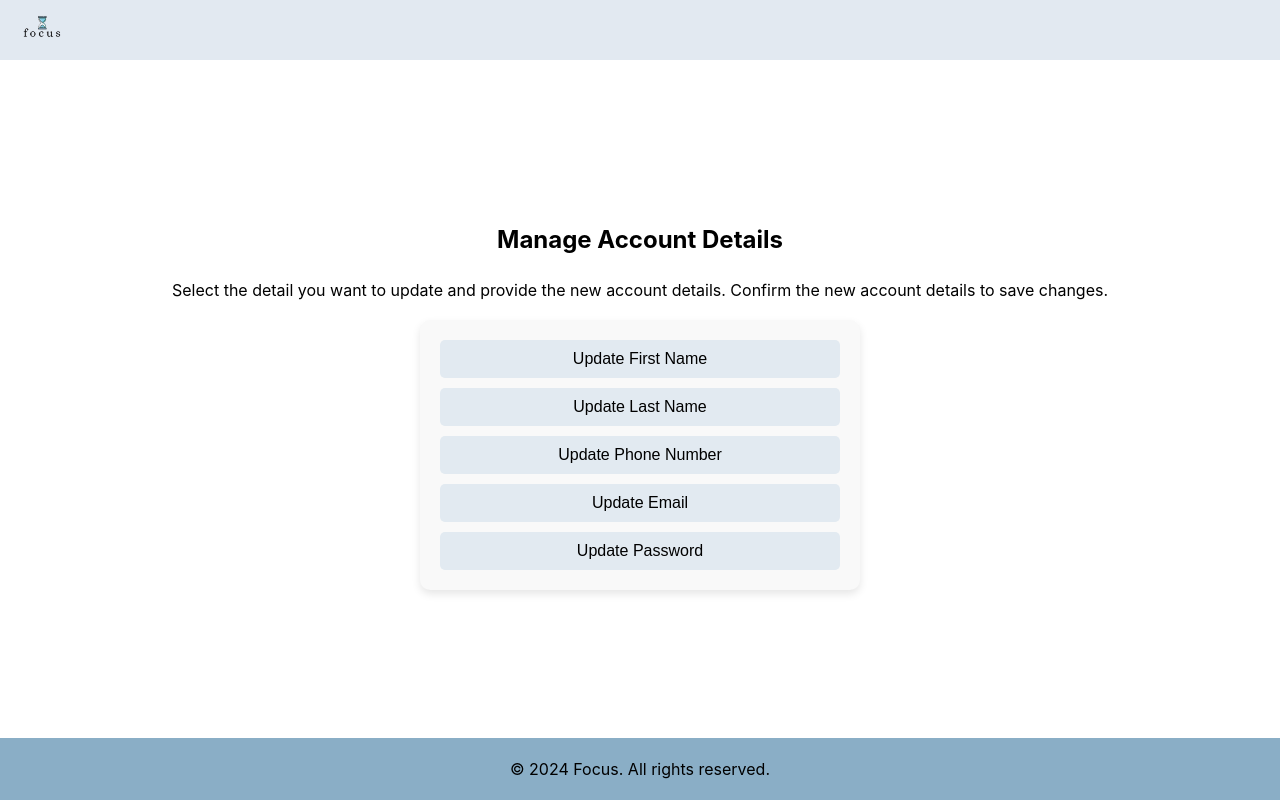
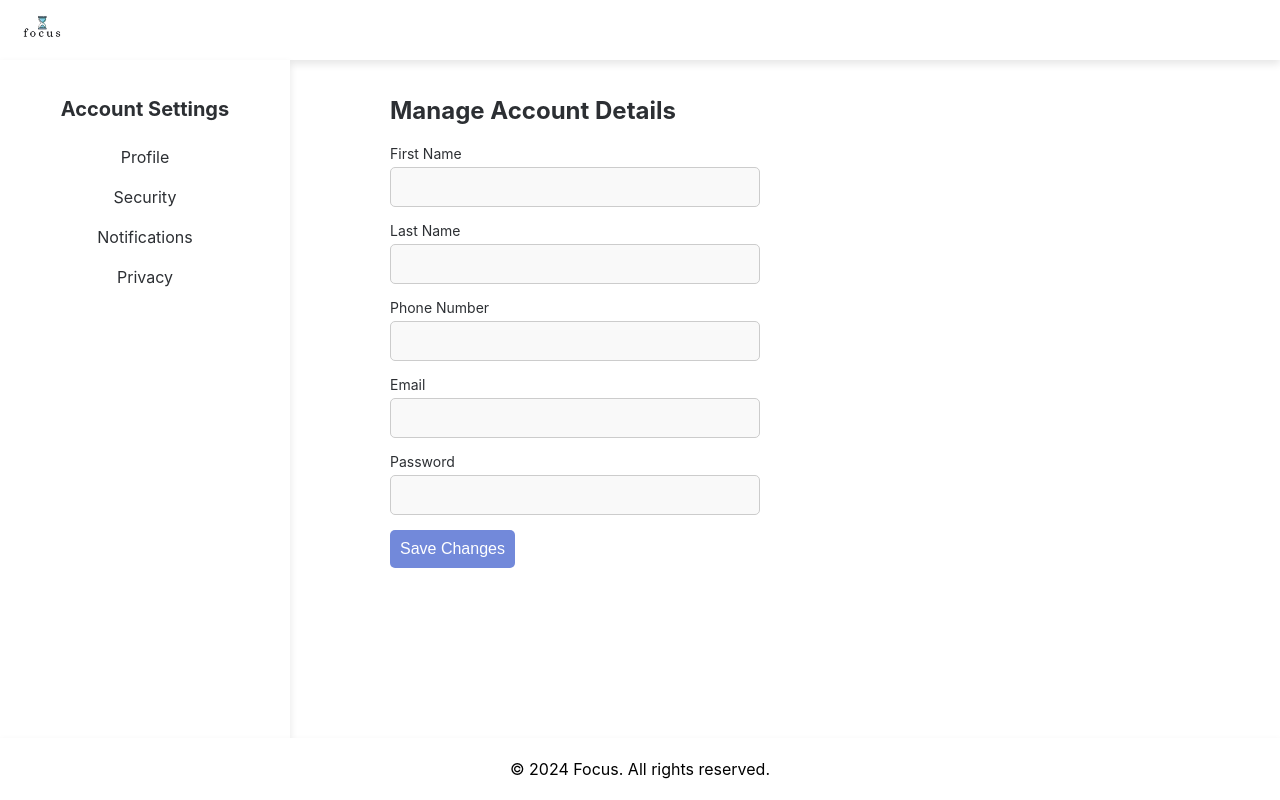
Before and after one commit to priscaolose/Group7_Capstone, a React (Create React App) app in the folder focus-app/: page /manageaccount in a window 1280 px wide. Built offline with nearby package versions, Linux system fonts and the light colour scheme; the HTML template or start-up script is replaced by a standard one.

Commit message:
Update ManageAccount.jsx UI

```diff
--- a/focus-app/src/ManageAccount.jsx
+++ b/focus-app/src/ManageAccount.jsx
@@ -1,12 +1,7 @@
-import React, { useState, useEffect } from 'react';
+import React, { useState } from 'react';
 import logo from './Images/logo.png';
 
 const ManageAccountPage = () => {
-    const [formVisible, setFormVisible] = useState(false);
-    const [selectedField, setSelectedField] = useState('');
-    const [newValue, setNewValue] = useState('');
-    const [confirmValue, setConfirmValue] = useState('');
-    const [message, setMessage] = useState('');
     const [formData, setFormData] = useState({
         firstName: '',
         lastName: '',
@@ -14,61 +9,21 @@ const ManageAccountPage = () => {
         email: '',
         password: '',
     });
+    const [message, setMessage] = useState('');
+    const [selectedSection, setSelectedSection] = useState('profile'); // Track selected section
 
-    useEffect(() => {
-        const timer = setTimeout(() => {
-            setFormVisible(true);
-        }, 500);
-
-        return () => clearTimeout(timer);
-    }, []);
-
-    const handleFieldSelection = (field) => {
-        setSelectedField(field);
-        setNewValue('');
-        setConfirmValue('');
-        setMessage('');
-    };
-
-    const handleInputChange = (e, type) => {
-        const value = e.target.value;
-        if (type === 'new') {
-            setNewValue(value);
-        } else {
-            setConfirmValue(value);
-        }
+    const handleInputChange = (e) => {
+        const { name, value } = e.target;
+        setFormData((prevData) => ({ ...prevData, [name]: value }));
     };
 
     const handleFormSubmit = (e) => {
         e.preventDefault();
+        setMessage('Your account details have been successfully updated!');
+    };
 
-        const emailRegex = /^[^\s@]+@[^\s@]+\.[^\s@]+$/;
-        const phoneRegex = /^\+?[1-9]\d{1,14}$/; // E.164 phone number format
-
-        if (newValue === '' || confirmValue === '') {
-            setMessage('Please fill out both fields.');
-            return;
-        }
-
-        if (selectedField === 'email' && !emailRegex.test(newValue)) {
-            setMessage('Please enter a valid email address.');
-            return;
-        }
-
-        if (selectedField === 'phoneNumber' && !phoneRegex.test(newValue)) {
-            setMessage('Please enter a valid phone number.');
-            return;
-        }
-
-        if (newValue !== confirmValue) {
-            setMessage('The information provided does not match. Please try again.');
-            return;
-        }
-
-        setFormData((prevData) => ({ ...prevData, [selectedField]: newValue }));
-        setMessage(`Your ${selectedField.replace(/([A-Z])/g, ' $1')} has been successfully updated!`);
-        setNewValue('');
-        setConfirmValue('');
+    const handleSidebarClick = (section) => {
+        setSelectedSection(section); // Update the selected section
     };
 
     return (
@@ -78,49 +33,90 @@ const ManageAccountPage = () => {
                     <img className="logo" src={logo} alt="Logo" style={styles.logo} />
                 </div>
             </header>
+            <div style={styles.mainContainer}>
+                <aside style={styles.sidebar}>
+                    <h2 style={styles.sidebarTitle}>Account Settings</h2>
+                    <ul style={styles.sidebarList}>
+                        <li
+                            style={styles.sidebarItem}
+                            onClick={() => handleSidebarClick('profile')}
+                        >
+                            Profile
+                        </li>
+                        <li
+                            style={styles.sidebarItem}
+                            onClick={() => handleSidebarClick('security')}
+                        >
+                            Security
+                        </li>
+                        <li
+                            style={styles.sidebarItem}
+                            onClick={() => handleSidebarClick('notifications')}
+                        >
+                            Notifications
+                        </li>
+                        <li
+                            style={styles.sidebarItem}
+                            onClick={() => handleSidebarClick('privacy')}
+                        >
+                            Privacy
+                        </li>
+                    </ul>
+                </aside>
                 <main style={styles.content}>
                     <h1 style={styles.heading}>Manage Account Details</h1>
-                <p style={styles.description}>
-                    Select the detail you want to update and provide the new account details. Confirm the new account details to save changes.
-                </p>
-                {formVisible ? (
-                    <div style={styles.box}>
-                        <div style={styles.selectionContainer}>
-                            <button style={styles.button} onClick={() => handleFieldSelection('firstName')}>Update First Name</button>
-                            <button style={styles.button} onClick={() => handleFieldSelection('lastName')}>Update Last Name</button>
-                            <button style={styles.button} onClick={() => handleFieldSelection('phoneNumber')}>Update Phone Number</button>
-                            <button style={styles.button} onClick={() => handleFieldSelection('email')}>Update Email</button>
-                            <button style={styles.button} onClick={() => handleFieldSelection('password')}>Update Password</button>
+
+                    {selectedSection === 'profile' && (
+                        <form style={styles.form} onSubmit={handleFormSubmit}>
+                            <div style={styles.inputGroup}>
+                                <label style={styles.label}>First Name</label>
+                                <input type="text" name="firstName" value={formData.firstName} onChange={handleInputChange} style={styles.input} />
                             </div>
-                        {selectedField && (
-                            <form style={styles.form} onSubmit={handleFormSubmit}>
-                                <label style={styles.label}>
-                                    New {selectedField.charAt(0).toUpperCase() + selectedField.slice(1)}:
-                                    <input
-                                        type={selectedField === 'password' ? 'password' : 'text'}
-                                        value={newValue}
-                                        onChange={(e) => handleInputChange(e, 'new')}
-                                        style={styles.input}
-                                    />
-                                </label>
-                                <label style={styles.label}>
-                                    Confirm {selectedField.charAt(0).toUpperCase() + selectedField.slice(1)}:
-                                    <input
-                                        type={selectedField === 'password' ? 'password' : 'text'}
-                                        value={confirmValue}
-                                        onChange={(e) => handleInputChange(e, 'confirm')}
-                                        style={styles.input}
-                                    />
-                                </label>
+                            <div style={styles.inputGroup}>
+                                <label style={styles.label}>Last Name</label>
+                                <input type="text" name="lastName" value={formData.lastName} onChange={handleInputChange} style={styles.input} />
+                            </div>
+                            <div style={styles.inputGroup}>
+                                <label style={styles.label}>Phone Number</label>
+                                <input type="text" name="phoneNumber" value={formData.phoneNumber} onChange={handleInputChange} style={styles.input} />
+                            </div>
+                            <div style={styles.inputGroup}>
+                                <label style={styles.label}>Email</label>
+                                <input type="email" name="email" value={formData.email} onChange={handleInputChange} style={styles.input} />
+                            </div>
+                            <div style={styles.inputGroup}>
+                                <label style={styles.label}>Password</label>
+                                <input type="password" name="password" value={formData.password} onChange={handleInputChange} style={styles.input} />
+                            </div>
                             <button type="submit" style={styles.submitButton}>Save Changes</button>
                         </form>
                     )}
+
+                    {selectedSection === 'security' && (
+                        <div style={styles.securitySection}>
+                            {/* You can add the security settings form here */}
+                            <p>Change your password or enable two-factor authentication.</p>
                         </div>
-                ) : (
-                    <p style={styles.loadingText}>Loading...</p>
                     )}
+
+                    {selectedSection === 'notifications' && (
+                        <div style={styles.notificationsSection}>
+                            {/* You can add the notification settings here */}
+                            <p>Choose your notification preferences.</p>
+                        </div>
+                    )}
+
+                    {selectedSection === 'privacy' && (
+                        <div style={styles.privacySection}>
+                            {/* You can add privacy settings here */}
+                            <p>Adjust your privacy settings.</p>
+                        </div>
+                    )}
+
                     {message && <p style={styles.messageText}>{message}</p>}
+
                 </main>
+            </div>
             <footer style={styles.footer}>
                 <p>&copy; 2024 Focus. All rights reserved.</p>
             </footer>
@@ -133,96 +129,112 @@ const styles = {
         minHeight: '100vh',
         display: 'flex',
         flexDirection: 'column',
-        backgroundColor: 'white',
+        backgroundColor: '#fff',
     },
     header: {
-        backgroundColor: '#e2e9f1',
+        backgroundColor: '#fff',
+        boxShadow: '0 4px 8px rgba(0, 0, 0, 0.1)',
         padding: '10px 20px',
         display: 'flex',
-        justifyContent: 'flex-start', // Align content to the left
-        alignItems: 'center', // Vertically align
+        justifyContent: 'flex-start',
+        alignItems: 'center',
     },
     logoContainer: {
         display: 'flex',
-        justifyContent: 'flex-start', // Ensure logo container aligns to the left
+        justifyContent: 'flex-start',
     },
     logo: {
         height: '40px',
+    },
+    mainContainer: {
+        display: 'flex',
+        flex: 1,
+    },
+    sidebar: {
+        width: '250px',
+        backgroundColor: '#ffffff',
+        boxShadow: '0 4px 8px rgba(0, 0, 0, 0.1)',
+        padding: '20px',
+    },
+    sidebarTitle: {
+        fontSize: '20px',
+        marginBottom: '15px',
+        color: '#2c2f33',
+    },
+    sidebarList: {
+        listStyleType: 'none',
+        padding: 0,
+    },
+    sidebarItem: {
+        padding: '10px 0',
+        fontSize: '16px',
+        color: '#2c2f33',
+        cursor: 'pointer',
+        transition: 'background-color 0.2s',
     },
     content: {
         flex: 1,
         display: 'flex',
         flexDirection: 'column',
-        alignItems: 'center',
-        justifyContent: 'center',
-    },
-    heading: {
-        fontSize: '24px',
-        marginBottom: '10px',
-    },
-    description: {
-        fontSize: '16px',
-        marginBottom: '20px',
-        textAlign: 'center',
-    },
-    box: {
-        width: '100%',
-        maxWidth: '400px',
+        alignItems: 'flex-start',
+        justifyContent: 'flex-start',
         padding: '20px',
-        borderRadius: '10px',
-        boxShadow: '0 4px 8px rgba(0, 0, 0, 0.1)',
-        backgroundColor: '#f9f9f9',
-    },
-    selectionContainer: {
-        display: 'flex',
-        flexDirection: 'column',
-        gap: '10px',
-    },
-    button: {
-        padding: '10px',
-        fontSize: '16px',
-        backgroundColor: '#e2eaf1',
-        borderRadius: '5px',
-        border: 'none',
-        cursor: 'pointer',
+        paddingLeft: '100px',
     },
     form: {
         display: 'flex',
         flexDirection: 'column',
-        gap: '10px',
-        marginTop: '20px',
+        alignItems: 'flex-start',
+        gap: '15px',
+        textAlign: 'left',
+        width: '100%',
+    },
+    inputGroup: {
+        display: 'flex',
+        flexDirection: 'column',
+        width: '100%',
+    },
+    heading: {
+        fontSize: '24px',
+        marginBottom: '20px',
+        color: '#2c2f33',
     },
     label: {
         fontSize: '14px',
+        color: '#2c2f33',
+        marginBottom: '5px',
     },
     input: {
-        width: '90%',
+        width: '40%',
         padding: '10px',
         fontSize: '16px',
         borderRadius: '5px',
         border: '1px solid #ccc',
+        backgroundColor: '#f9f9f9',
     },
     submitButton: {
         padding: '10px',
         fontSize: '16px',
-        backgroundColor: '#093966',
+        backgroundColor: '#7289da',
         color: 'white',
         borderRadius: '5px',
         border: 'none',
         cursor: 'pointer',
+        transition: 'background-color 0.3s',
     },
     messageText: {
         marginTop: '20px',
         fontSize: '16px',
-        color: '#093966',
+        color: '#43b581',
+        textAlign: 'center',
     },
     footer: {
-        backgroundColor: '#8AAEC6',
+        backgroundColor: '#fff',
+        boxShadow: '0 4px 8px rgba(0, 0, 0, 0.1)',
         color: 'black',
         padding: '5px 0',
         textAlign: 'center',
     },
 };
 
-
 export default ManageAccountPage;
```
Lines whose indentation alone changed are shown as unchanged.
